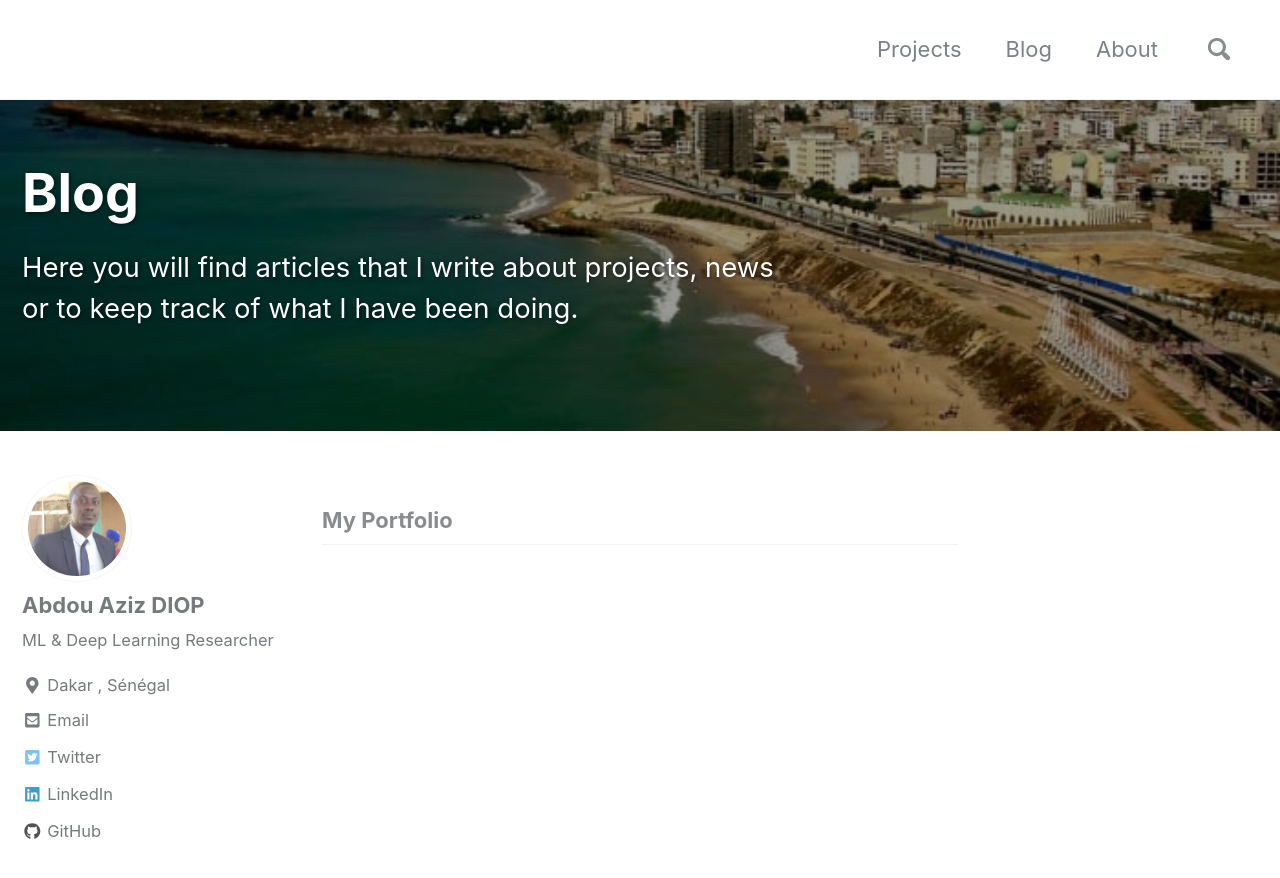
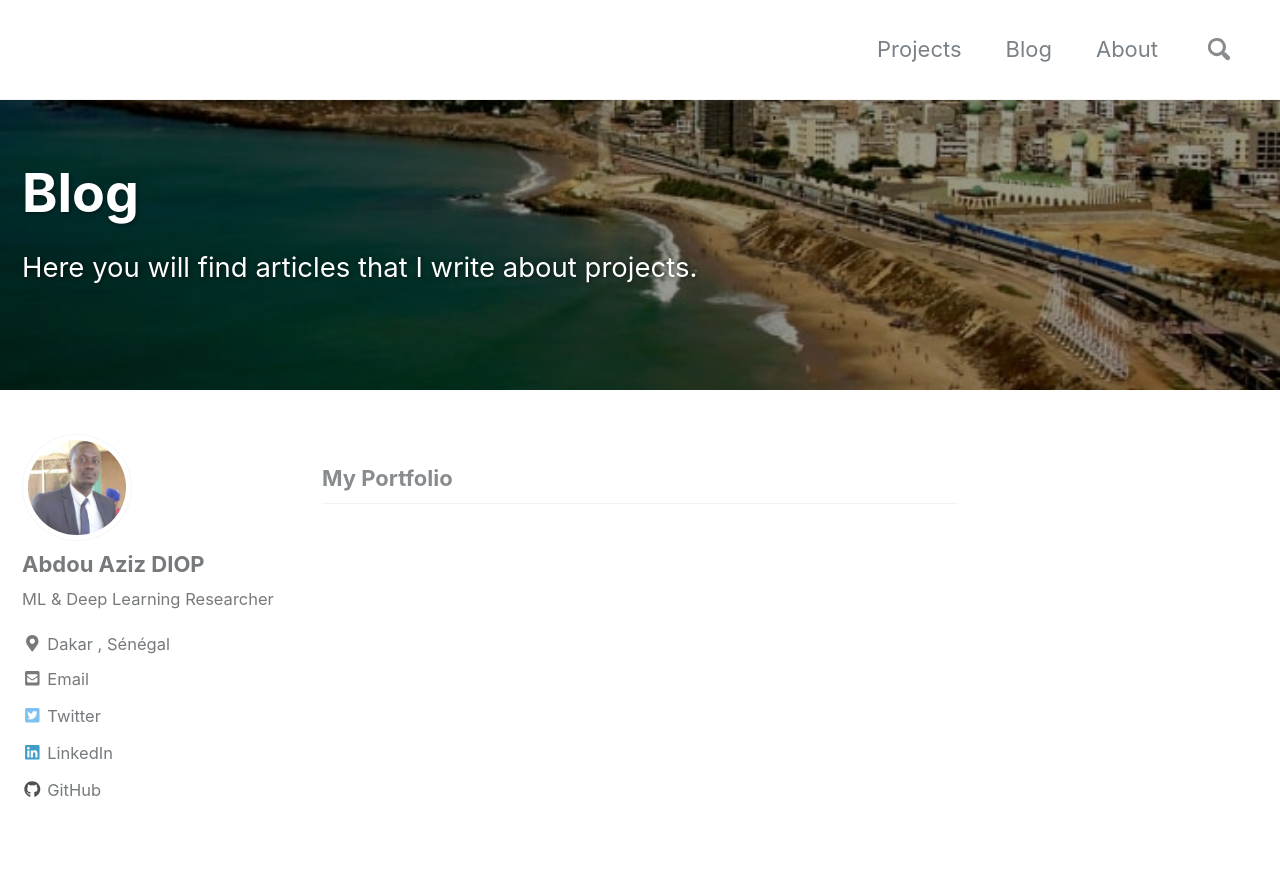
Before and after one commit to abdouaziz/http-abdouaziz.github.io-, a Jekyll site: the page built from _pages/blog.md, in a window 1280 px wide and 900 px high. Shown: the top 878 px of the window. Built offline with Jekyll 4.4.1, drawn with Linux system fonts in a browser that asks for light colours; nearby versions of some CDN libraries.

Commit message:
add project

```diff
--- a/_pages/blog.md
+++ b/_pages/blog.md
@@ -3,7 +3,7 @@ title: 'Blog'
 layout: home
 permalink: /blog/
 author_profile: true
-excerpt: 'Here you will find articles that I write about projects, news or to keep track of what I have been doing.'
+excerpt: 'Here you will find articles that I write about projects.'
 header:
   overlay_image: /images/waterfront.jpg
   overlay_filter: 0.4 # same as adding an opacity of 0.5 to a black background
```
Also changed, not shown: _pages/projects.md (+2 -2 lines).
